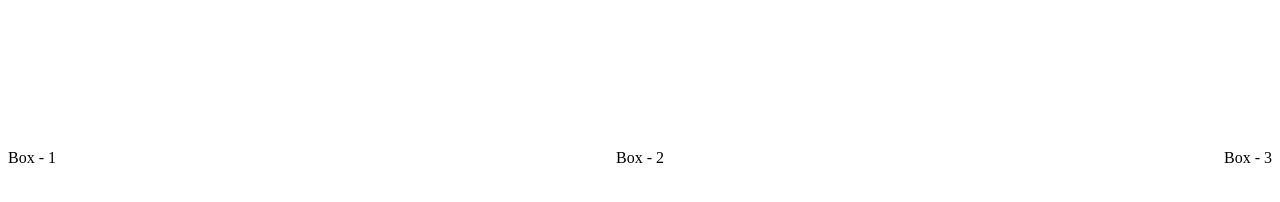
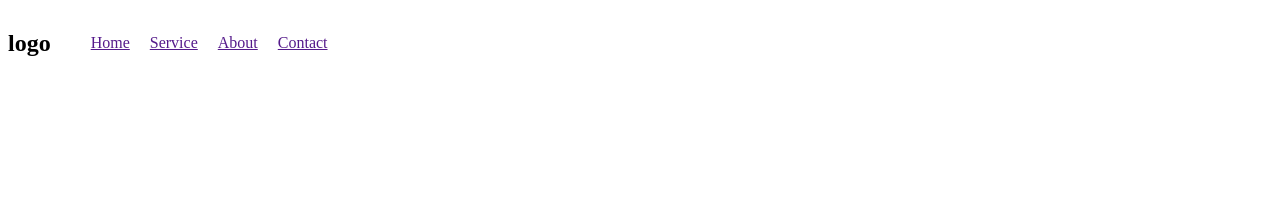
Before and after one commit to tanishp1/Flexbox, a plain HTML site: page index.html in a window 1280 px wide. Drawn offline with Linux system fonts and the light colour scheme.

Commit message:
flexbox 1

```diff
--- a/index.html
+++ b/index.html
@@ -8,15 +8,15 @@
 </head>
 <body>
     <div class="container">
-        <div>
-            Box - 1
-        </div>
-        <div>
-            Box - 2
-        </div>
-        <div>
-            Box - 3
-        </div>
+        <nav class="navbar">
+           <h1>logo</h1>
+           <div class="link">
+            <a href="">Home</a>
+            <a href="">Service</a>
+            <a href="">About</a>
+            <a href="">Contact</a>
+           </div>
+        </nav>
     </div>
 </body>
 </html>
--- a/style.css
+++ b/style.css
@@ -1,8 +1,18 @@
 .container {
     display: flex;
+    justify-content: flex-start;
+    align-items: center;
+    gap: 20px;
     flex-direction: row;
+}
+.navbar {
+    display: flex;
+    gap: 40px;
+    justify-content: space-between;
     align-items: center;
-    height: 300px;
+    height: 70px;
+}
+.link {
+    display:flex;
     gap: 20px;
-    justify-content: space-between;
 }
```
